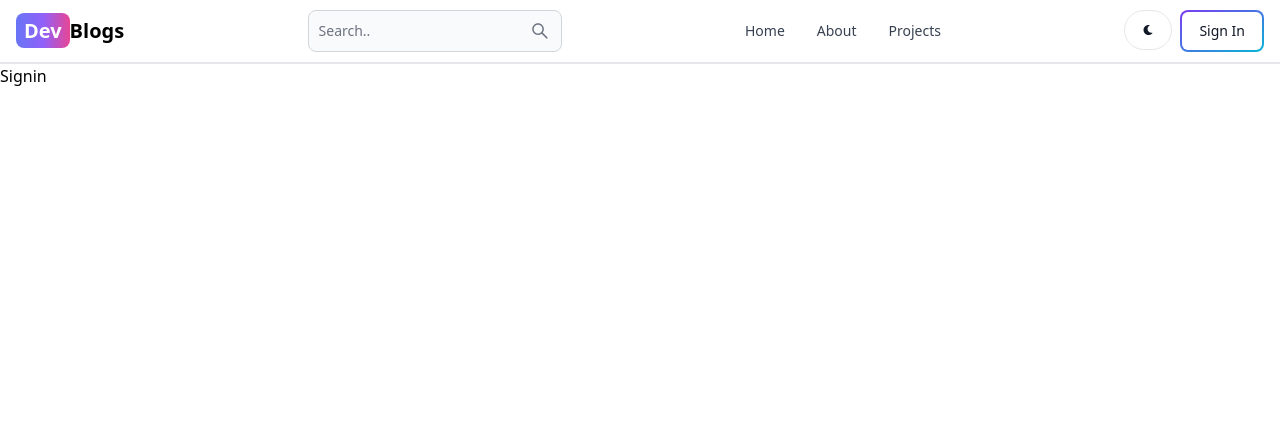
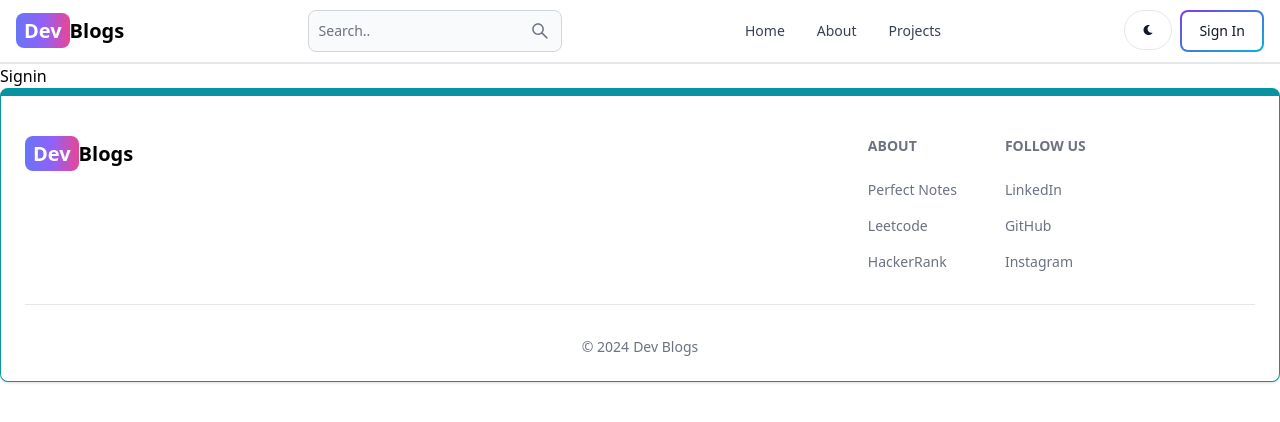
Before and after one commit to mdirshad9211/blog-app, a React (Vite) app in the folder client-side/: page /signin in a window 1280 px wide. Shown: the top 422 px of the page. Built offline with nearby package versions, Linux system fonts and the light colour scheme.

Commit message:
created and added the Foter

```diff
--- a/client-side/src/App.jsx
+++ b/client-side/src/App.jsx
@@ -6,6 +6,7 @@
 import Signin from './pages/Signin'
 import Signup from './pages/Signup'
 import Header from './components/Header'
+import Foter from "./components/Foter"
 
 export default function App() {
   return (
@@ -19,6 +20,7 @@
         <Route path='/signup' element = {<Signup/>}/>
         <Route path='/signin' element = {<Signin/>}/>
       </Routes>
+      <Foter/>
     </BrowserRouter>
   )
 }
--- /dev/null
+++ b/client-side/src/components/Foter.jsx
@@ -0,0 +1,40 @@
+import {Footer} from "flowbite-react"
+import { Link } from "react-router-dom"
+export default function Foter() {
+  return (
+    <Footer container className="border border-t-8 border-teal-500">
+        <div className="w-full max-w-7xl mx-auto">
+          <div className="grid w-full justify-between sm:flex md: grid-cols-1">
+            <div className="mt-5">
+            <Link to={"/"} className="self-center whitespace-nowrap text-lg sm:text-xl font-semibold dark: text-black">
+              <span  className="px-2 py-1 bg-gradient-to-r from-indigo-500 via-purple-500 to-pink-500 rounded-lg text-white"> Dev</span>
+              Blogs
+            </Link>
+            </div>
+            <div className="grid grid-cols-2 mt-4 sm:grid-cols-3 sm:gap-6">
+            <div>
+                <Footer.Title title="About"/>
+                <Footer.LinkGroup col>
+                  <Footer.Link href="https://perfectnotes.in/" target="_blank" rel="noopener noreferrer">Perfect Notes</Footer.Link>
+                  <Footer.Link href="https://leetcode.com/itsmdirshad/" target="_blank" rel="noopener noreferrer">Leetcode</Footer.Link>
+                  <Footer.Link href="https://www.hackerrank.com/profile/irshadidrisi9211" target="_blank" rel="noopener noreferrer">HackerRank</Footer.Link>
+              </Footer.LinkGroup>
+              </div>
+              <div>
+                <Footer.Title title="Follow Us"/>
+                <Footer.LinkGroup col>
+                  <Footer.Link href="https://www.linkedin.com/in/itsmdirshad/" target="_blank" rel="noopener noreferrer">LinkedIn</Footer.Link>
+                  <Footer.Link href="https://github.com/mdirshad9211" target="_blank" rel="noopener noreferrer">GitHub</Footer.Link>
+                  <Footer.Link href="https://www.instagram.com/its.mdirshad/" target="_blank" rel="noopener noreferrer">Instagram</Footer.Link>
+              </Footer.LinkGroup>
+              </div>
+            </div>
+          </div>
+          <Footer.Divider/>
+          <div className="w-full sm:flex sm:items-center sm:justify-center">
+            <Footer.Copyright href="#" by="Dev       Blogs" year={new Date().getFullYear()}/>
+          </div>
+        </div>
+    </Footer>
+  )
+}
```
